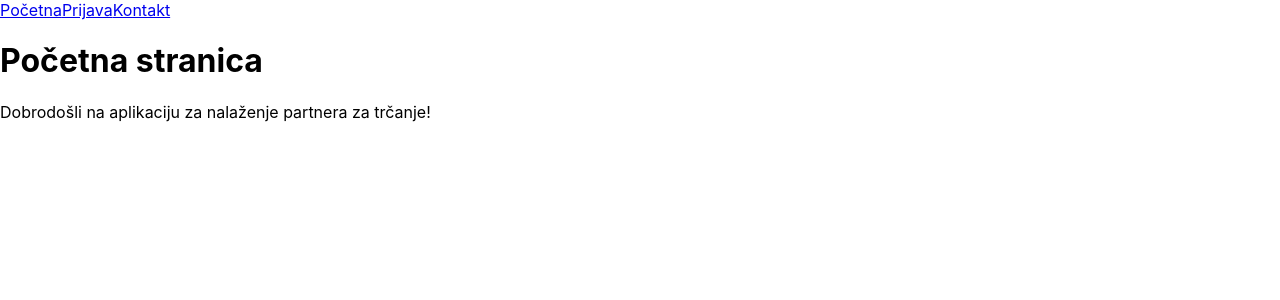
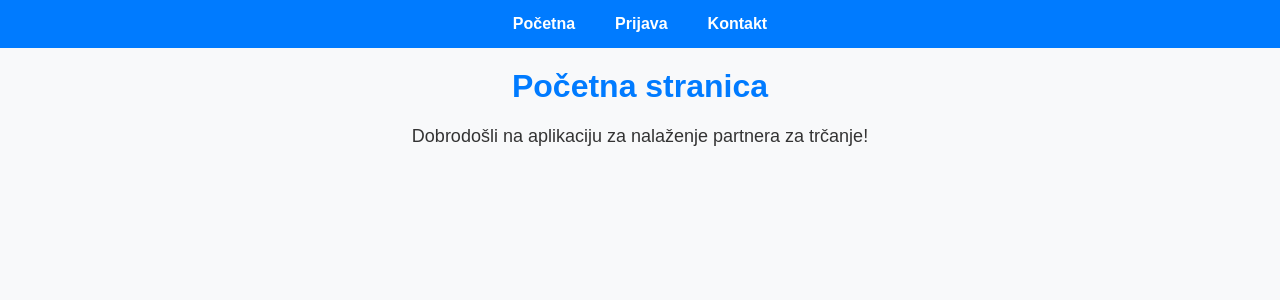
Before and after one commit to elab-development/internet-tehnologije-2024-projekat-partnertrcanje_20210075_20210373, a React (Create React App) app: page / in a window 1280 px wide. Shown: the top 300 px of the page. Built offline with nearby package versions, Linux system fonts and the light colour scheme.

Commit message:
Dodat css stil

```diff
--- a/src/App.css
+++ b/src/App.css
@@ -1,38 +1,77 @@
-.App {
-  text-align: center;
+body {
+  font-family: Arial, sans-serif;
+  margin: 0;
+  padding: 0;
+  background-color: #f8f9fa;
+  color: #333;
 }
 
-.App-logo {
-  height: 40vmin;
-  pointer-events: none;
+nav {
+  background-color: #007bff;
+  padding: 10px;
+  display: flex;
+  justify-content: center;
+  gap: 20px;
 }
 
-@media (prefers-reduced-motion: no-preference) {
-  .App-logo {
-    animation: App-logo-spin infinite 20s linear;
-  }
+nav a {
+  color: white;
+  text-decoration: none;
+  font-weight: bold;
+  padding: 5px 10px;
+  border-radius: 5px;
 }
 
-.App-header {
-  background-color: #282c34;
-  min-height: 100vh;
-  display: flex;
-  flex-direction: column;
-  align-items: center;
-  justify-content: center;
-  font-size: calc(10px + 2vmin);
-  color: white;
+nav a:hover {
+  background-color: #0056b3;
 }
 
-.App-link {
-  color: #61dafb;
+h1 {
+  color: #007bff;
+  text-align: center;
+  margin-top: 20px;
 }
 
-@keyframes App-logo-spin {
-  from {
-    transform: rotate(0deg);
-  }
-  to {
-    transform: rotate(360deg);
-  }
+form {
+  max-width: 400px;
+  margin: 20px auto;
+  padding: 20px;
+  background-color: white;
+  border: 1px solid #ddd;
+  border-radius: 10px;
+  box-shadow: 0 2px 4px rgba(0, 0, 0, 0.1);
 }
+
+form label {
+  display: block;
+  margin-bottom: 5px;
+  font-weight: bold;
+}
+
+form input {
+  width: 100%;
+  padding: 10px;
+  margin-bottom: 15px;
+  border: 1px solid #ccc;
+  border-radius: 5px;
+}
+
+form button {
+  width: 100%;
+  padding: 10px;
+  background-color: #007bff;
+  color: white;
+  border: none;
+  border-radius: 5px;
+  font-size: 16px;
+}
+
+form button:hover {
+  background-color: #0056b3;
+}
+
+p {
+  text-align: center;
+  margin: 10px 0;
+  font-size: 18px;
+}
```
